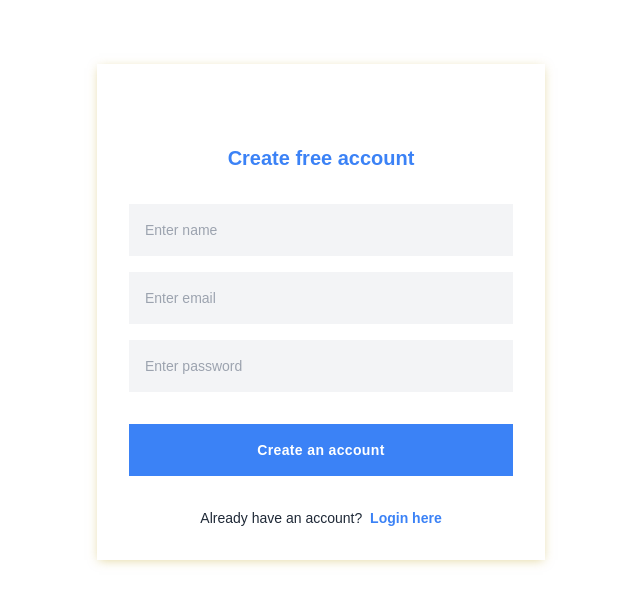
After one commit to ka-amina/Youdemy, a PHP site: page /app/Views/register.php in a window 1280 px wide. The commit adds this page. Shown: the top 605 px of the page, without its empty margins (319-959 px from the left). Run offline with PHP 8.4, Linux system fonts and the light colour scheme; some libraries are stand-ins or nearby versions.

Commit message:
ajouter la fonctionalite de register

```diff
--- a/app/Models/orm.php
+++ b/app/Models/orm.php
@@ -141,6 +141,7 @@ class ORM
         }
     }
 
+
     public function getLastcourseId(){
         $query = "SELECT * from courses order by created_At desc limit 1;";
         $result = $this->connection->prepare($query);
@@ -157,4 +158,5 @@ class ORM
         $result->execute($data);
         return;
     }
+
 }
--- /dev/null
+++ b/app/Views/register.php
@@ -0,0 +1,35 @@
+<!DOCTYPE html>
+<html lang="en">
+
+<head>
+  <meta charset="UTF-8">
+  <meta name="viewport" content="width=device-width, initial-scale=1.0">
+  <title>Document</title>
+  <script src="https://cdn.tailwindcss.com"></script>
+
+</head>
+
+<body>
+  <div class="flex flex-col justify-center font-[sans-serif] p-4">
+    <div class="max-w-md w-full mx-auto shadow-[0_2px_10px_-2px_rgba(195,169,50,0.5)] p-8 relative mt-12">
+
+      <form action="/register" class="mt-12" method="POST">
+        <h3 class="text-xl font-bold text-blue-500 mb-8 text-center">Create free account</h3>
+        <div class="space-y-4">
+          <input name="name" type="text" class="bg-gray-100 w-full text-sm text-gray-800 px-4 py-4 focus:bg-transparent outline-blue-300 transition-all" placeholder="Enter name" />
+          <input name="email" type="text" class="bg-gray-100 w-full text-sm text-gray-800 px-4 py-4 focus:bg-transparent outline-blue-300 transition-all" placeholder="Enter email" />
+          <input name="password" type="password" class="bg-gray-100 w-full text-sm text-gray-800 px-4 py-4 focus:bg-transparent outline-blue-300 transition-all" placeholder="Enter password" />
+        </div>
+
+        <div class="mt-8">
+          <button type="submit" class="w-full py-4 px-8 text-sm tracking-wide font-semibold text-white bg-blue-500 hover:bg-blue-600 focus:outline-none">
+            Create an account
+          </button>
+        </div>
+        <p class="text-sm mt-8 text-center text-gray-800">Already have an account? <a href="login.php" class="text-blue-500 font-semibold hover:underline ml-1">Login here</a></p>
+      </form>
+    </div>
+  </div>
+</body>
+
+</html>
--- a/app/routes/index.php
+++ b/app/routes/index.php
@@ -10,6 +10,9 @@ $router = new Router();
 
 $router->get('/login', Authentification::class, 'getLogin');
 $router->post('/login', Authentification::class, 'login');
+
+$router->get('/register', Authentification::class, 'getregister');
+$router->post('/register', Authentification::class, 'register');
 
 $router->get('/category', CategoryController::class,'listCategories');
 $router->post('/createCategory', CategoryController::class,'createCategory');
```
Also changed, not shown: app/Controllers/authentification.php (+23 -0 lines), app/Controllers/coursController.php (+0 -93 lines), app/Models/student.php (added, +15 -0 lines).
